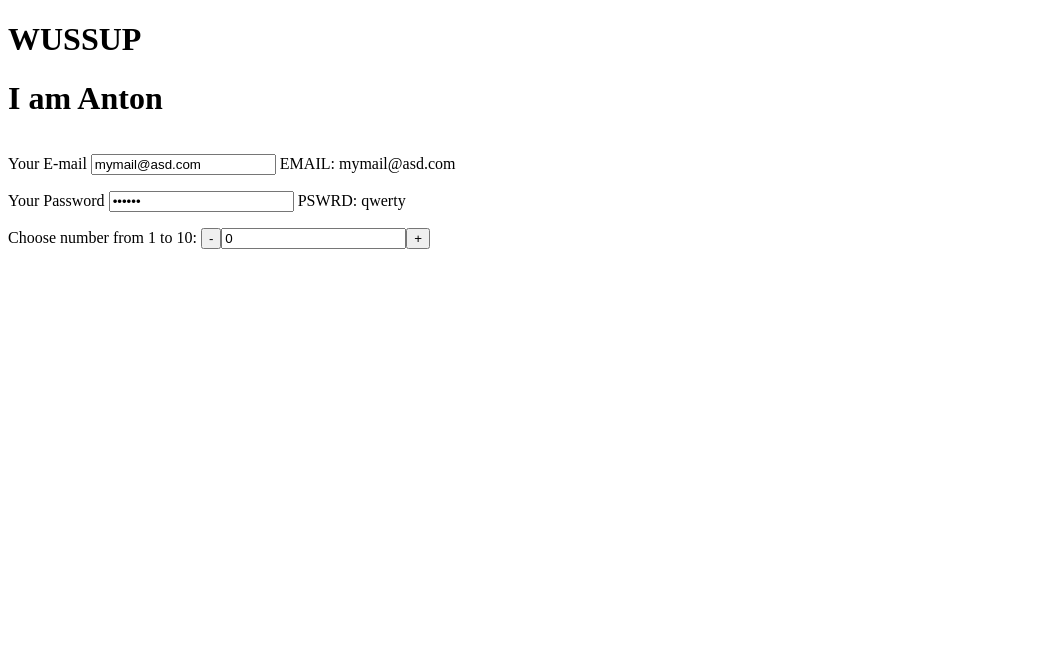
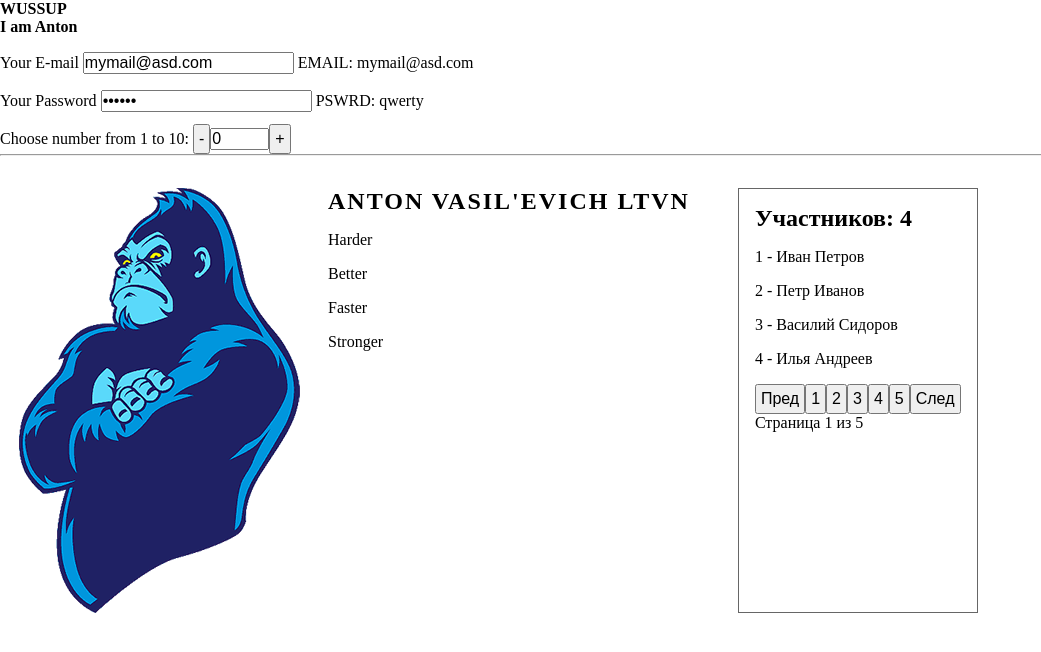
Before and after one commit to 1amanton/Learn-VUE, a Vue app: page / in a window 1280 px wide. Shown: the top 652 px of the page, without its empty margins (0-1041 px from the left). Built offline with nearby package versions, Linux system fonts and the light colour scheme.

Commit message:
v-for and watch

```diff
--- a/src/App.vue
+++ b/src/App.vue
@@ -2,26 +2,32 @@
   <div id="app">
     <h1>WUSSUP</h1>
     <MyComponent/>
+    <UserCard/>
   </div>
 </template>
 
 <script>
 import MyComponent from "@/components/MyComponent";
+import UserCard from "@/components/User.Card";
 
 export default {
   name: 'App',
 
   components: {
+    UserCard,
     MyComponent
   }
 }
 </script>
 
 <style>
-#app {
+* {
   margin: 0;
   padding: 0;
   box-sizing: border-box;
   font-size: 16px;
 }
+
+#app {
+}
 </style>
--- a/src/components/MyComponent.vue
+++ b/src/components/MyComponent.vue
@@ -31,8 +31,11 @@
     <input
         type="number"
         :value="numbers.current"
+        :max="numbers.max"
+        :min="numbers.min"
     >
     <button @click="incrs">+</button>
+    <hr>
   </div>
 
 </template>
--- /dev/null
+++ b/src/components/User.Card.vue
@@ -0,0 +1,168 @@
+<template>
+  <div id="user-card">
+    <img src="@/assets/monkey.png" alt="">
+
+    <div class="description">
+      <span id="fullname">{{ getAuthorFullName }}</span>
+      <ul class="list">
+        <li>Harder</li>
+        <li>Better</li>
+        <li>Faster</li>
+        <li>Stronger</li>
+      </ul>
+    </div>
+
+    <div class="members">
+      <span class="members__title">Участников: {{ members.length }}</span>
+      <ul class="list">
+        <li
+            v-for="member in members"
+            :key="member.id"
+        >
+          {{ member.id }} - {{ member.name }}
+        </li>
+      </ul>
+      <div class="pages">
+        <div class="pages__btn">
+          <button
+              @click="prevPage"
+          >Пред</button>
+
+          <button
+              v-for="page in pages"
+              :key="page"
+              @click="currentPage = page"
+          > {{ page }}</button>
+
+          <button
+              @click="nextPage"
+          >След</button>
+        </div>
+        <span>Страница {{ currentPage }} из {{ pages }}</span>
+      </div>
+    </div>
+
+  </div>
+</template>
+
+<script>
+export default {
+  name: "UserCard",
+
+  data() {
+    return {
+      author: {
+        firstName: "Anton",
+        secondName: "Vasil'evich",
+        lastName: "Ltvn"
+      },
+
+      members: [
+        {
+          id: 1,
+          name: "Иван Петров"
+        },
+        {
+          id: 2,
+          name: "Петр Иванов"
+        },
+        {
+          id: 3,
+          name: "Василий Сидоров"
+        },
+        {
+          id: 4,
+          name: "Илья Андреев"
+        }
+      ],
+
+      pages: 5,
+      currentPage: 1
+    }
+  },
+
+  methods: {
+    loadUsers(page) {
+      console.log(`Загрузка пользователей: страница ${page}`)
+    },
+
+    nextPage() {
+      if(this.currentPage < this.pages) {
+        this.currentPage++
+      } else {
+        console.log(`Вы находитесь на последней странице`)
+      }
+    },
+
+    prevPage() {
+      if(this.currentPage > 1) {
+        this.currentPage--
+      } else {
+        console.log(`Вы находитесь на первой странице`)
+      }
+    }
+  },
+
+  computed: {
+    getAuthorFullName() {
+      return `${this.author.firstName} ${this.author.secondName} ${this.author.lastName}`.toUpperCase()
+    }
+  },
+
+  watch: {
+    currentPage(newValue, oldValue) {
+      console.log(`newValue: ${newValue}`)
+      console.log(`oldValue: ${oldValue}`)
+      this.loadUsers(newValue)
+
+    }
+  }
+}
+</script>
+
+<style>
+#user-card {
+  margin-top: 2rem;
+  display: flex;
+}
+#fullname {
+  font-size: 1.5rem;
+  letter-spacing: 2px;
+  font-weight: 700;
+  margin-bottom: 1rem;
+}
+
+.description {
+  display: flex;
+  flex-direction: column;
+  margin-left: 1rem;
+}
+.list {
+  list-style-type: none;
+  display: flex;
+  flex-direction: column;
+  gap: 1rem;
+}
+
+.members {
+  border: 1px solid #666;
+  padding: 1rem;
+  display: flex;
+  flex-direction: column;
+  margin-left: 3rem;
+}
+
+.members__title {
+  margin-bottom: 1rem;
+  font-weight: 700;
+  font-size: 1.5rem;
+}
+
+.pages {
+  margin-top: 1rem;
+}
+
+button {
+  padding: 0.25rem;
+}
+</style>
```
Also changed, not shown: src/assets/monkey.png (added).
